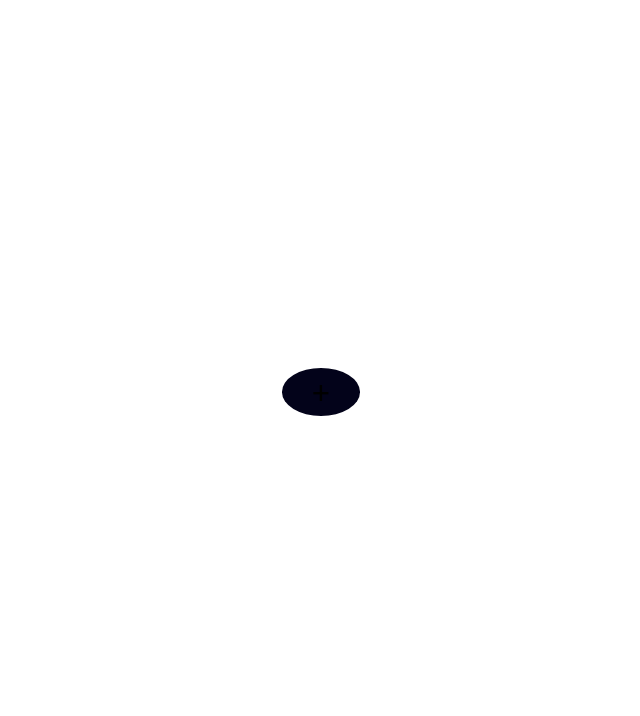
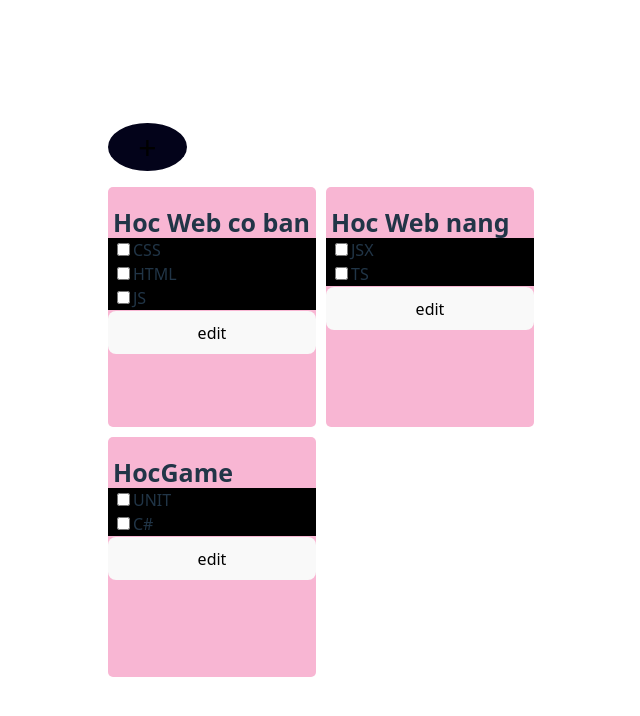
Before and after one commit to heimingtou/todo-list, a React (Vite) app in the folder my-todo-list/: page / in a window 1280 px wide. Shown: the top 716 px of the page, without its empty margins (319-959 px from the left). Built offline with nearby package versions, Linux system fonts and the light colour scheme.

Commit message:
mo popup dung voi tung task

```diff
--- a/my-todo-list/src/Component/Task/task.jsx
+++ b/my-todo-list/src/Component/Task/task.jsx
@@ -1,20 +1,26 @@
 
+import { useState } from "react"
 import CheckBox from "../checkBox/CheckBox"
 import Title from "../Title/Title"
 import "./task.css"
-export default function Task({title,lists}){
-    let listTask= lists.map(list=>
+import Popup from "../popUp/Popup"
+export default function Task({task,handleAdd}){
+    const [showPopup,setShowPopup]=useState(false)
+    let listTask= task.list.map(list=>
         <CheckBox key={list}>{list}</CheckBox>
     )
     return(
         <div className="task">
-
+        {showPopup&&
+            <Popup key={task.id} onAdd={handleAdd} onClose={()=>setShowPopup(false) } taskList={task}  />
+        }
         <div className="title">
-            <Title>{title}</Title>
+            <Title>{task.title}</Title>
         </div>
         <div className="content">
            {listTask}
         </div>
+        <button onClick={()=>setShowPopup(true)}>edit</button>
         {/* <div className="tag">
             <span></span>
              <span></span>
--- a/my-todo-list/src/Component/Tasks/tasks.jsx
+++ b/my-todo-list/src/Component/Tasks/tasks.jsx
@@ -3,22 +3,49 @@ import Popup from "../popUp/Popup";
 import Task from "../Task/task";
 import "./tasks.css"
 export default function Tasks(){
-    const [task,setTask]=useState([])
-    const [showPopup,setShowPopup]=useState(false)
+    const [showPopup, setShowPopup] = useState(false);
+    // const [listT,dispatch]=useReducer(reducer,listTask)
+    const listTask= [
+    {
+        id:1,
+        title:"Hoc Web co ban",
+        list:[
+            "CSS","HTML","JS"
+        ]
+    },
+    {
+        id:2,
+        title:"Hoc Web nang cao",
+        list:[
+            "JSX","TS"
+        ]
+    },
+    {
+        id:3,
+        title:"HocGame",
+        list:[
+            "UNIT","C#"
+        ]
+    }
+]
+// function addTask(){
+//     dispatch({type:'add'})
+//     setShowPopup(true)
+// }
+ const [task,setTask]=useState(listTask)
     function handleAdd(data){
        setTask((prev) => [...prev, data]);
     }
     let data=task.map((t)=>
     (
-        <Task key={t.title} title={t.title} lists={t.list}/>
+        <Task key={t.id} task={t} handleAdd={handleAdd}/>
     )
     )
     return(
         <>
         <button className="btn-add" onClick={()=>setShowPopup(true)}>+</button>
-        {showPopup&&
-            <Popup onAdd={handleAdd} onClose={()=>setShowPopup(false)} />
-        }
+        {showPopup&& <Popup onAdd={handleAdd} onClose={()=>setShowPopup(false)} />}
+
         <div className="list-task">
              {data}
         </div>
--- a/my-todo-list/src/Component/popUp/Popup.jsx
+++ b/my-todo-list/src/Component/popUp/Popup.jsx
@@ -2,8 +2,8 @@
 import { useReducer, useState } from "react";
 import Input from "../Input/Input";
 import "./Popup.css"
-export default function Popup({onAdd,onClose}){
-    const [list,dispatch]=useReducer(reducer,[""])
+export default function Popup({onAdd,onClose,taskList}){
+    const [listT,dispatch]=useReducer(reducer,taskList)
     const[title,setTitle]=useState("")
     // them input list
 //     function add(){
@@ -14,14 +14,14 @@ export default function Popup({onAdd,onClose}){
 //    function del(index){
 //         setList(list.filter((_,i)=>i!==index))
 //    }
-   function reducer(list,action){
+   function reducer(listT,action){
         switch (action.type){
             case 'add':
-                return [...list,""];
+                return {...listT,list:[...listT.list,""]};
             case 'delete':
-                return list.filter((_,i)=>i!==action.id)
+                return {...listT,list:listT.filter((_,i)=>i!==action.id)}
             case 'change':
-                return list.map((item,i)=>i==action.id?action.value:item)
+                return {...listT,list:listT.list.map((item,i)=>i==action.id?action.value:item)}
 
         }
    }
@@ -38,21 +38,21 @@ export default function Popup({onAdd,onClose}){
     }
     const data={
         title:title,
-        list:list.filter((item)=>item.trim()!=="")// loai bo cac o rong
+        listT:listT.list.filter((item)=>item.trim()!=="")// loai bo cac o rong
     }
     onAdd(data) // goi callback truyen du lieu cho component cha
     onClose()// goi callback dong popup
 
    }
-   let renderList = list.map((_, i) => (
+   let renderList = listT.list.map((item, i) => (
   <div key={i} style={{ display: "flex" }}>
     <button className="btn" onClick={() => dispatch({type:'delete',id:i})}>-</button>
-    <Input placeholder={`List ${i + 1}`} className="list" value={list[i]} onChange={(e)=>dispatch({type:'change',id: i,value:e.target.value})} />
+    <Input placeholder={`List ${i + 1}`} className="list" value={item} onChange={(e)=>dispatch({type:'change',id: i,value:e.target.value})} />
   </div>
 ));
     return(
         <div className="Popup">
-            <Input placeholder="Title" className="titles" value={title} onChange={(e)=>setTitle(e.target.value)} />
+            <Input placeholder="Title" className="titles" value={listT.title} onChange={(e)=>setTitle(e.target.value)} />
             <button className="btn" onClick={()=>dispatch({type:'add'})} >+</button>
             {renderList}
             <button className="btn-save" onClick={handleAddTask}>Save</button>
```
Also changed, not shown: my-todo-list/src/App.jsx (+7 -1 lines).
